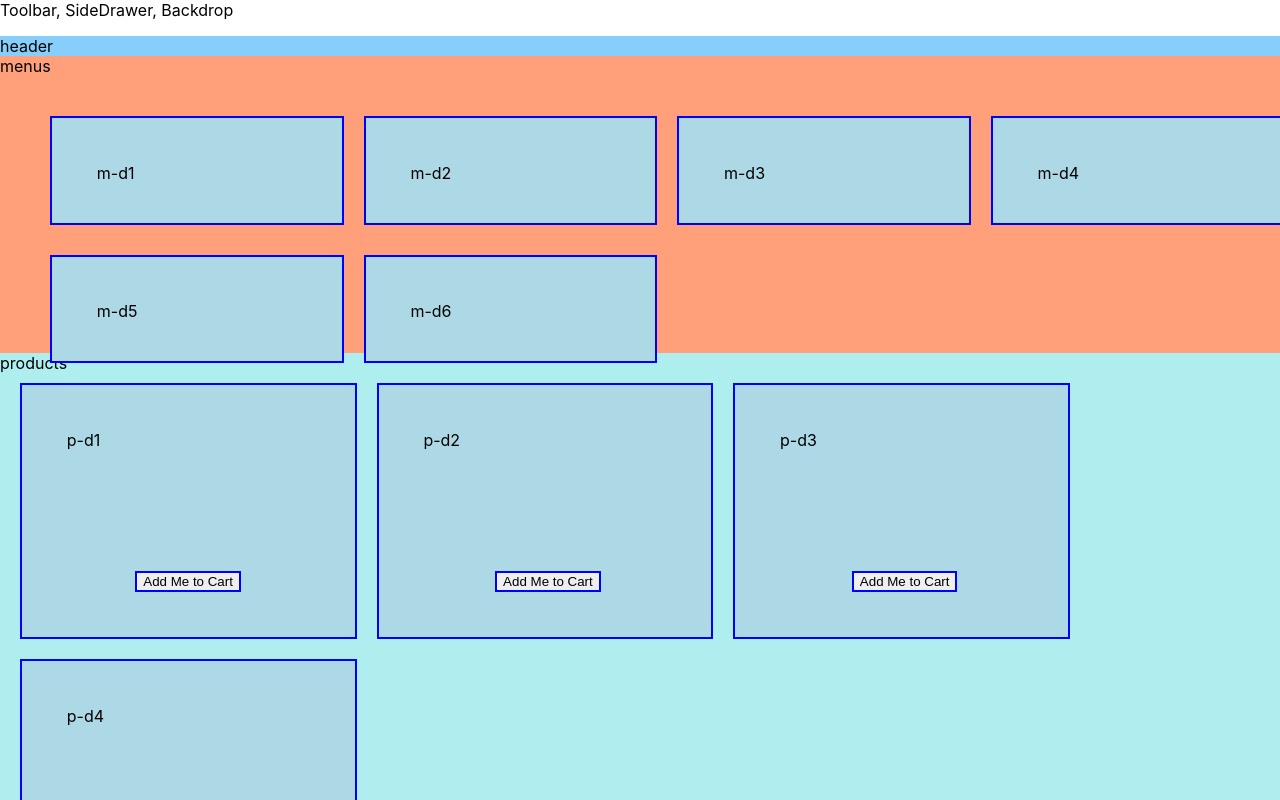
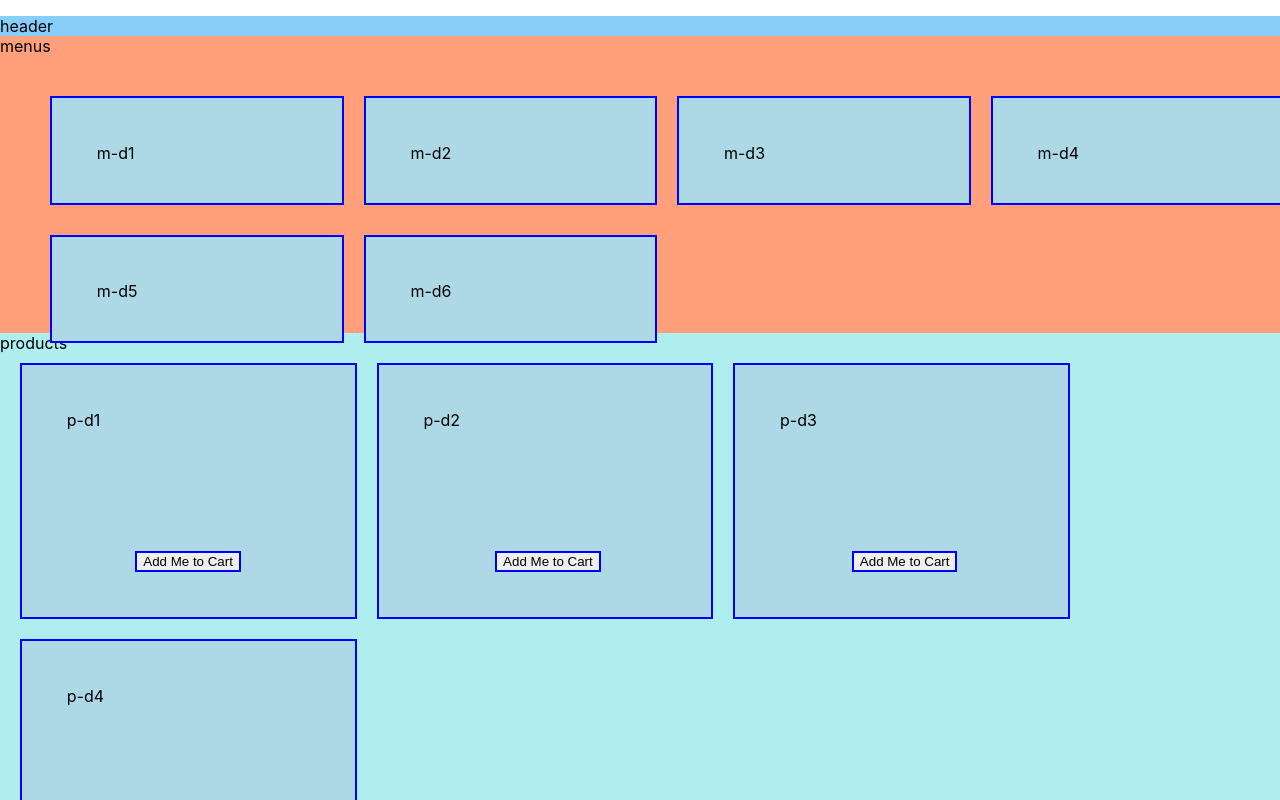
Before and after one commit to wfparrish/restaurant-appReact, a React (Create React App) app: page / in a window 1280 px wide. Shown: the top 800 px of the page. Built offline with nearby package versions, Linux system fonts and the light colour scheme.

Commit message:
musta dun sumpin

```diff
--- a/src/components/Layout/Layout.js
+++ b/src/components/Layout/Layout.js
@@ -4,7 +4,7 @@ import classes from "./Layout.module.css";
 
 const layout = props => (
   <Auxiliary>
-    <div>Toolbar, SideDrawer, Backdrop</div>
+    {/* <div>Toolbar, SideDrawer, Backdrop</div> */}
     <main className={classes.Content}>{props.children}</main>
   </Auxiliary>
 );
```
